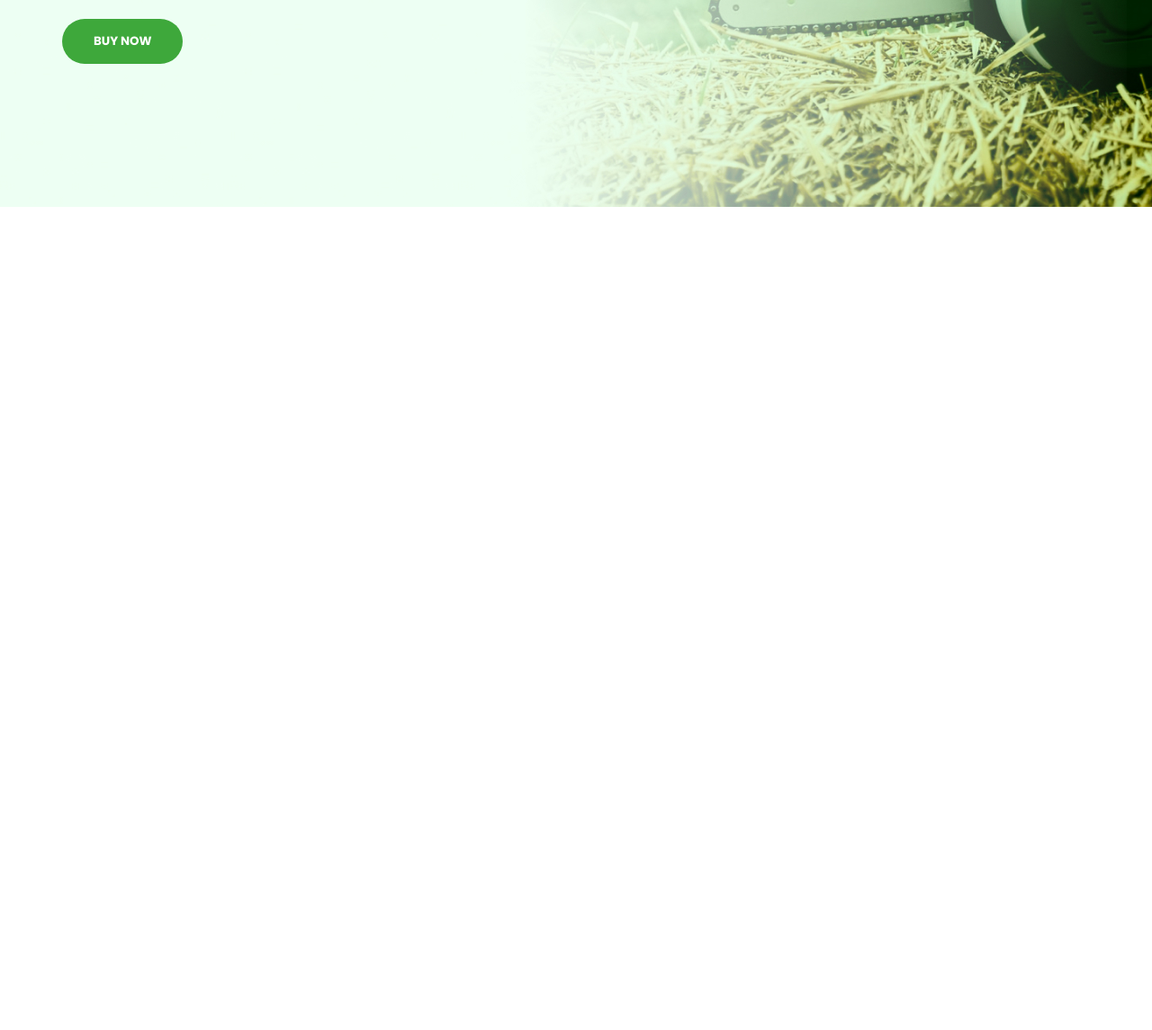
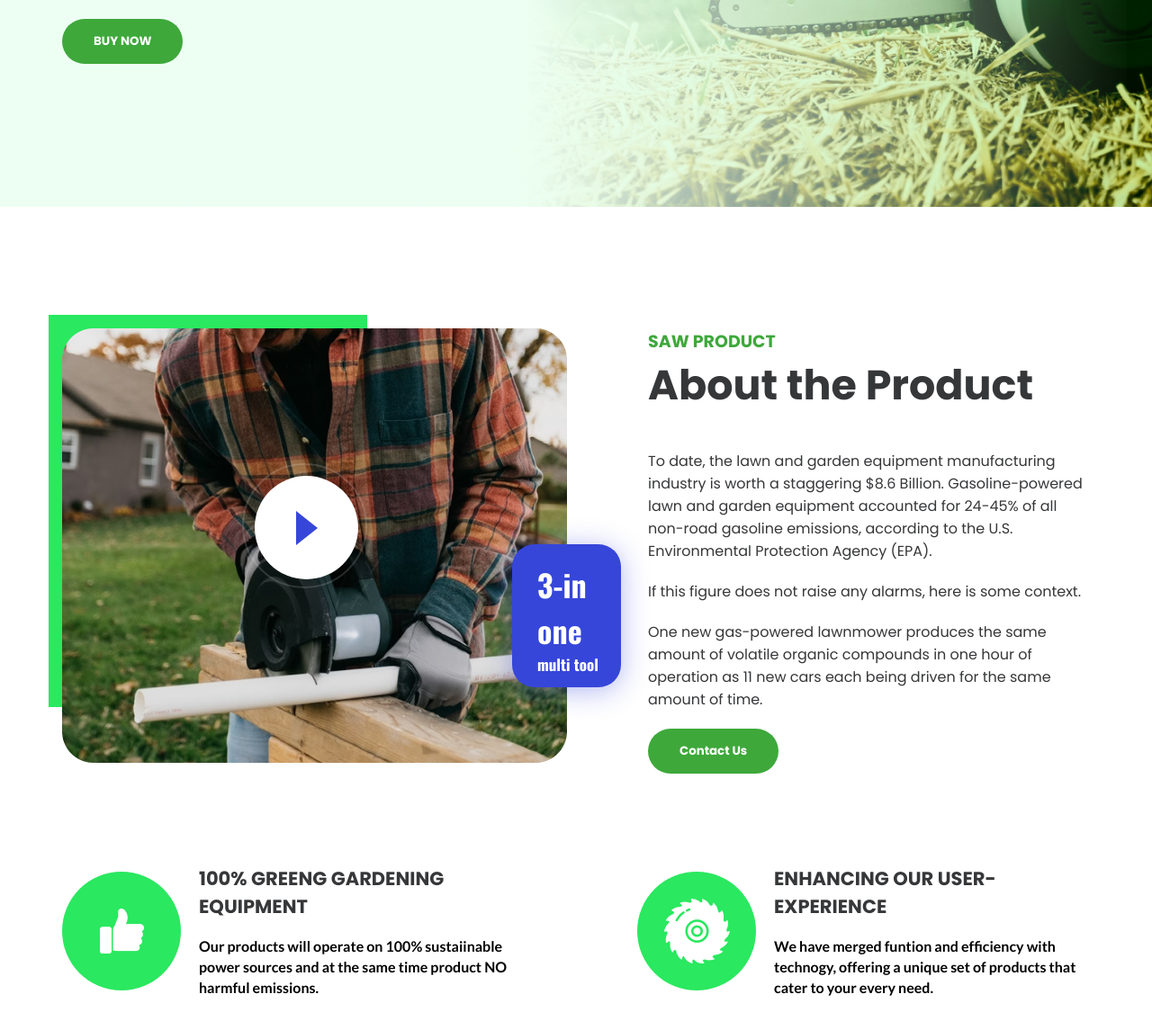
Before and after one commit to samadovoybek758/3-oy-7-vazifa, a plain HTML site: page index.html in a window 1280 px wide. Shown: the part 627-1772 px from the top of the page at 90% size. Before the commit the page ends 857 px from the top, so only its background shows below. Drawn offline with nearby package versions, Linux system fonts and the light colour scheme.

Commit message:
turtinchi yangilanish

```diff
--- a/index.html
+++ b/index.html
@@ -23,8 +23,7 @@
       rel="stylesheet"
     />
 
-
-    <link rel="stylesheet" href="css/style.css">
+    <link rel="stylesheet" href="css/style.css" />
     <title>vazifa-7</title>
   </head>
   <body>
@@ -50,16 +49,83 @@
     <section id="section-2">
       <div class="hero">
         <div class="continer hero__continer">
-                <h2>Working Toghter
-                    Towards A <span class="Greener">Greener</span>
+          <h2>
+            Working Toghter Towards A <span class="Greener">Greener</span>
           </h2>
-                <h1> Future</h1>
+          <h1>Future</h1>
           <p>The Garden Equipment Industry needs a major green upgrade.</p>
           <button class="">BUY NOW</button>
         </div>
       </div>
     </section>
 
+    <section class="section-3">
+      <div class="about">
+        <div class="continer about__continer">
+          <div class="about__continer--video">
+            <div class="turtburchak"></div>
+            <img src="./images/Rectangle 3.png" alt="" />
+            <div class="play">
+              <div class="play__2">
+                <img src="./images/Polygon 1.svg" alt="" />
+              </div>
+            </div>
+            <div class="multi">
+              <h2>3-in one</h2>
+              <p>multi tool</p>
+            </div>
+          </div>
+          <div class="about__ung">
+            <h3>SAW PRODUCT</h3>
+            <h1>About the Product</h1>
+            <p>
+              To date, the lawn and garden equipment manufacturing industry is
+              worth a staggering $8.6 Billion. Gasoline-powered lawn and garden
+              equipment accounted for 24-45% of all non-road gasoline emissions,
+              according to the U.S. Environmental Protection Agency (EPA).
+            </p>
+            <p>
+              If this figure does not raise any alarms, here is some context.
+            </p>
+            <p>
+              One new gas-powered lawnmower produces the same amount of volatile
+              organic compounds in one hour of operation as 11 new cars each
+              being driven for the same amount of time.
+            </p>
+            <button>Contact Us</button>
+          </div>
+        </div>
 
+
+        <div class= " continer about__pas">
+          <div class="abaout__pas-1">
+            <div class="aylana">
+                <img src="./images/Frame (14).png" alt="" />
+              </div>
+              <div>
+                <h4>100% GREENG GARDENING EQUIPMENT</h4>
+                <p>
+                  Our products will operate on 100% sustaiinable power sources and
+                  at the same time product NO harmful emissions.
+                </p>
+              </div>
+          </div>
+          <div class="abaout__pas-1">
+            <div class="aylana">
+                <img src="./images/Frame (15).png" alt="" />
+              </div>
+              <div>
+                <h4>ENHANCING OUR
+                    USER-EXPERIENCE</h4>
+                <p>
+                    We have merged funtion and efficiency with
+                    technogy, offering a unique set of products that
+                    cater to your every need.
+                </p>
+              </div>
+          </div>
+        </div>
+      </div>
+    </section>
   </body>
 </html>
--- /dev/null
+++ b/scss/_about.scss
@@ -0,0 +1,145 @@
+.about{
+    padding: 135px 0 96px 0;
+
+    .about__continer{
+        display: flex;
+        justify-content: space-between;
+        gap: 90px;
+    }
+}
+
+.about__continer--video{
+    position: relative;
+    margin-bottom: 109px;
+
+
+
+    .turtburchak{
+        width: 354px;
+        height: 436px;
+        background-color: #2AE85F;
+        position: absolute;
+        top: -15px;
+        left: -15px;
+        z-index: -10;
+    }
+
+    .play{
+        width: 139px;
+        height: 139px;
+        border-radius: 50%;
+        padding: 12px;
+        display: f;
+        justify-content: center;
+        align-items: center;
+        position: absolute;
+        border: 2px solid rgb(255, 255, 255, 0.15);
+        top: 150px;
+        left: 200px;
+
+        .play__2{
+            background-color: white;
+            width: 115px;
+            height: 115px;
+            border-radius: 50%;
+            display: flex;
+            align-items: center;
+            justify-content: center;
+        }
+    }
+
+
+    .multi{
+        width: 121px;
+        background-color: #3646D9;
+        position: absolute;
+        border-radius: 25px;
+        top: 240px;
+        left: 500px;
+        padding: 19px 20px 13px 28px;
+        color: white;
+        font-family: "oswald";
+        font-weight: 700;
+        box-shadow: 0px 4px 31px #3646D963;
+
+
+        h2{
+            font-size: 34px;
+
+        }
+
+        p{
+            font-size: 17px;
+
+        }
+
+    }
+}
+.about__ung{
+    font-family: "poppins";
+
+
+    h3{
+        font-size: 19px;
+        font-weight: 700;
+        color: #3EA83B;
+    }
+    h1{
+        font-size: 46px;
+        font-weight: 700;
+        color: #363739;
+        margin-bottom: 37px;
+    }
+
+    P{
+        font-size: 16px;
+        font-weight: 400;
+        color: #363739;
+        margin-bottom: 20px;
+    }
+
+    button{
+        @extend %button-primary
+    }
+}
+
+
+
+.about__pas{
+    display: flex;
+    align-items: center;
+    justify-content: space-between;
+
+    .aylana{
+        width: 132px;
+        height: 132px;
+        border-radius: 50%;
+        background-color: #2AE85F;
+        display: flex;
+        align-items: center;
+        justify-content: center;
+    }
+    .abaout__pas-1{
+        display: flex;
+        gap: 20px;
+        align-items: center;
+
+
+        h4{
+            font-size: 21px;
+            font-weight: 700;
+            color: #363739;
+            width: 277px;
+            margin-bottom: 17px;
+            font-family: "poppins";
+        }
+        p{
+            font-size: 16px;
+            font-weight: 700;
+            line-height: 23px;
+            font-family: "lato";
+            width: 351px;
+        }
+    }
+
+}
--- a/scss/_hero.scss
+++ b/scss/_hero.scss
@@ -6,6 +6,7 @@
 
     .hero__continer{
         padding:201px 0 159px 0;
+
 
 
         h2{
--- a/scss/style.scss
+++ b/scss/style.scss
@@ -1,6 +1,6 @@
 @import "./header";
 @import "./hero";
-
+@import "./about";
 *{
     margin: 0;
     padding: 0;
```
Also changed, not shown: css/style.css, images/Frame (14).png (added), images/Frame (15).png (added), images/Polygon 1.svg (added), images/Rectangle 3.png (added), 1 other file. Lines whose indentation alone changed are shown as unchanged.
